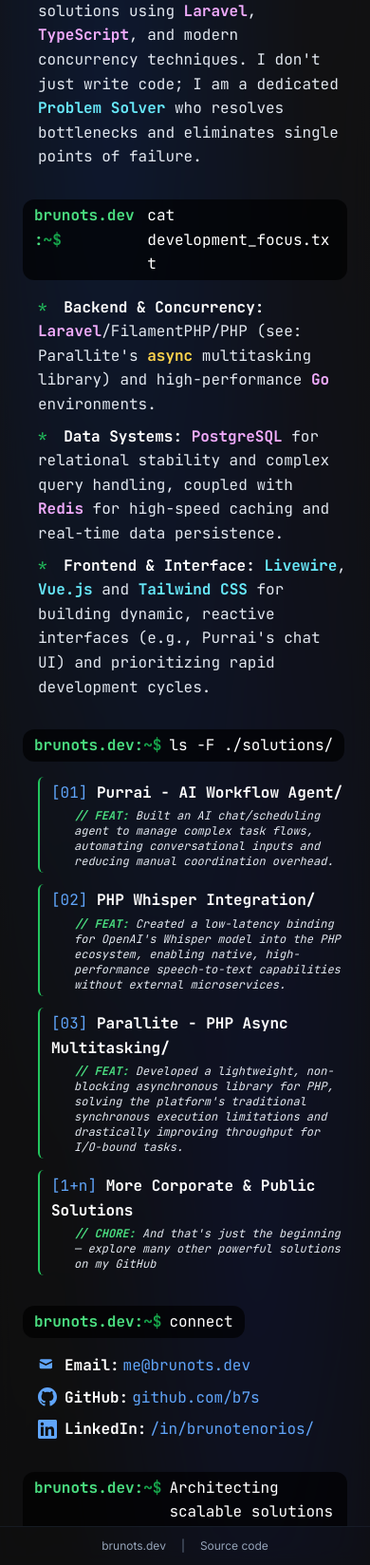
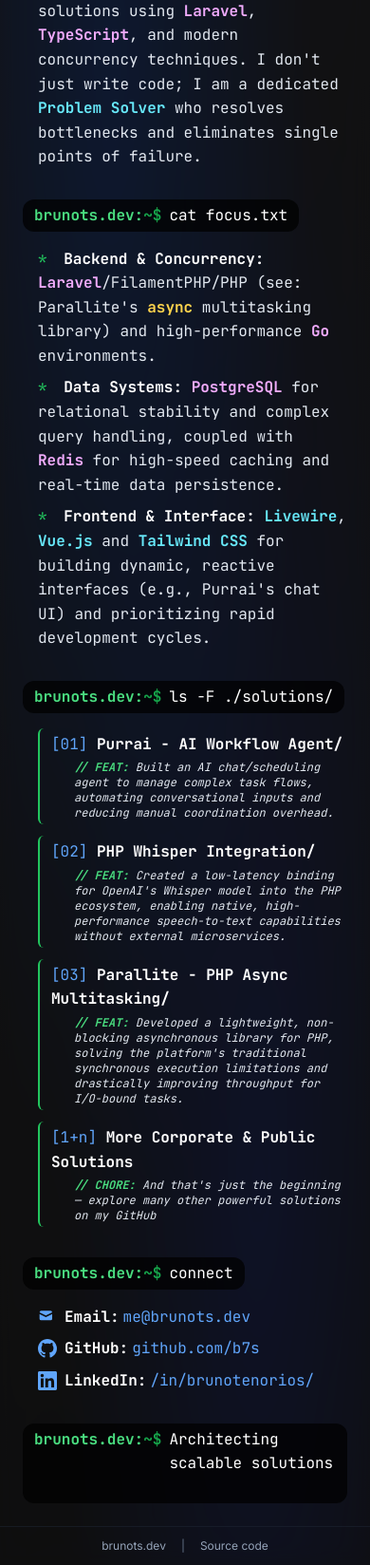
Before and after one commit to b7s/my-site, a PHP site: page / in a window 390 px wide. Shown: the part 323-1971 px from the top of the page at 95% size. Run offline with PHP 8.4, Linux system fonts and the light colour scheme; some libraries are stand-ins or nearby versions.

Commit message:
fix: size on mobile

```diff
--- a/index.php
+++ b/index.php
@@ -1,5 +1,7 @@
 <?php
 // Arrays de dados para facilitar manutenção
+$prompt = '<span class="text-green-400 font-bold whitespace-nowrap">brunots.dev:<span class="text-green-600">~$</span></span>';
+
 $developmentFocus = [
     [
         'title' => 'Backend & Concurrency:',
@@ -113,7 +115,10 @@ $footerLinks = [
                 ),
                 linear-gradient(135deg, #101015 0%, #000000 100%);
 
+            /* Fallback for browsers that don't support dvh */
             height: 100vh;
+            /* Modern dynamic viewport height - adjusts to mobile browser chrome */
+            height: 100dvh;
             overflow: hidden;
 
             display: flex;
@@ -133,7 +138,11 @@ $footerLinks = [
             width: 100%;
             max-width: 1400px;
             height: 100%;
-            min-height: calc(100vh - 80px);
+            /* Fallback */
+            min-height: calc(100vh - 40px);
+            /* Modern dynamic viewport */
+            min-height: calc(100dvh - 40px);
+            max-height: 100dvh;
             display: flex;
             flex-direction: column;
         }
@@ -159,7 +168,7 @@ $footerLinks = [
         }
 
         .terminal-command .line {
-            background-color: rgba(0, 0, 0, 0.65);
+            background-color: rgba(0, 0, 0, 0.75);
             padding: .25rem .75rem;
             border-radius: 12px;
             display: inline-flex;
@@ -225,7 +234,13 @@ $footerLinks = [
                 border-radius: 0 !important;
                 border: none !important;
                 max-width: 100% !important;
+                /* Fallback */
                 min-height: 100vh !important;
+                height: 100vh !important;
+                /* Modern dynamic viewport - fixes mobile browser chrome issues */
+                min-height: 100dvh !important;
+                height: 100dvh !important;
+                max-height: 100dvh !important;
             }
         }
     </style>
@@ -259,8 +274,7 @@ $footerLinks = [
                 <div class="terminal-section">
                     <div class="terminal-line terminal-command text-white mb-4">
                         <div class="line">
-                            <span class="text-green-400 font-bold">brunots.dev:<span class="text-green-600">~$</span></span>
-                            <span class="text-prompt-text">whoami</span>
+                            <?= $prompt ?> <span class="text-prompt-text">whoami</span>
                         </div>
                     </div>
                     <div class="terminal-line text-slate-200 ml-4 mb-8">
@@ -272,8 +286,7 @@ $footerLinks = [
                 <div class="terminal-section">
                     <div class="terminal-line terminal-command text-white mb-4">
                         <div class="line">
-                            <span class="text-green-400 font-bold">brunots.dev:<span class="text-green-600">~$</span></span>
-                            <span class="text-prompt-text">cat development_focus.txt</span>
+                            <?= $prompt ?> <span class="text-prompt-text">cat focus.txt</span>
                         </div>
                     </div>
                     <ul class="list-none ml-4 space-y-2 mb-8">
@@ -289,8 +302,7 @@ $footerLinks = [
                 <div class="terminal-section">
                     <div class="terminal-line terminal-command text-white mb-4">
                         <div class="line">
-                            <span class="text-green-400 font-bold">brunots.dev:<span class="text-green-600">~$</span></span>
-                            <span class="text-prompt-text">ls -F ./solutions/</span>
+                            <?= $prompt ?> <span class="text-prompt-text">ls -F ./solutions/</span>
                         </div>
                     </div>
                     <div class="ml-4 space-y-3 mb-8">
@@ -308,8 +320,7 @@ $footerLinks = [
                 <div class="terminal-section">
                     <div class="terminal-line terminal-command text-white mb-4">
                         <div class="line">
-                            <span class="text-green-400 font-bold">brunots.dev:<span class="text-green-600">~$</span></span>
-                            <span class="text-prompt-text">connect</span>
+                            <?= $prompt ?> <span class="text-prompt-text">connect</span>
                         </div>
                     </div>
                     <div class="ml-4 terminal-line text-slate-200 flex flex-wrap gap-x-6 gap-y-2 mb-8">
@@ -330,8 +341,7 @@ $footerLinks = [
 
                 <div class="terminal-line terminal-command text-white mt-8 pb-6 min-h-[6.2rem] sm:min-h-0 flex items-start">
                     <div class="line items-center">
-                        <span class="text-green-400 font-bold flex-shrink-0">brunots.dev:<span class="text-green-600">~$</span></span>
-                        <span id="dynamic-prompt" class="text-prompt-text line-clamp-3 overflow-hidden"></span>
+                        <?= $prompt ?> <span id="dynamic-prompt" class="text-prompt-text line-clamp-3 overflow-hidden"></span>
                     </div>
                 </div>
             </div>
```
